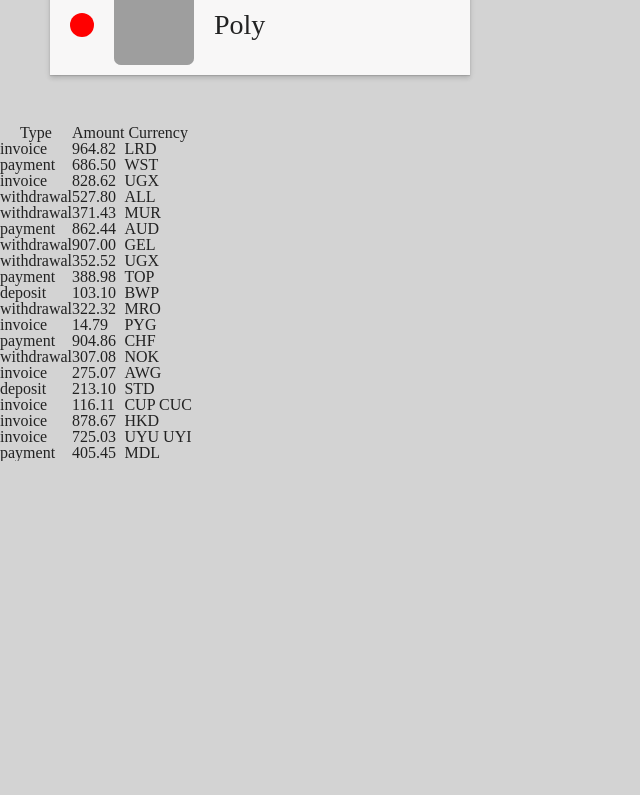
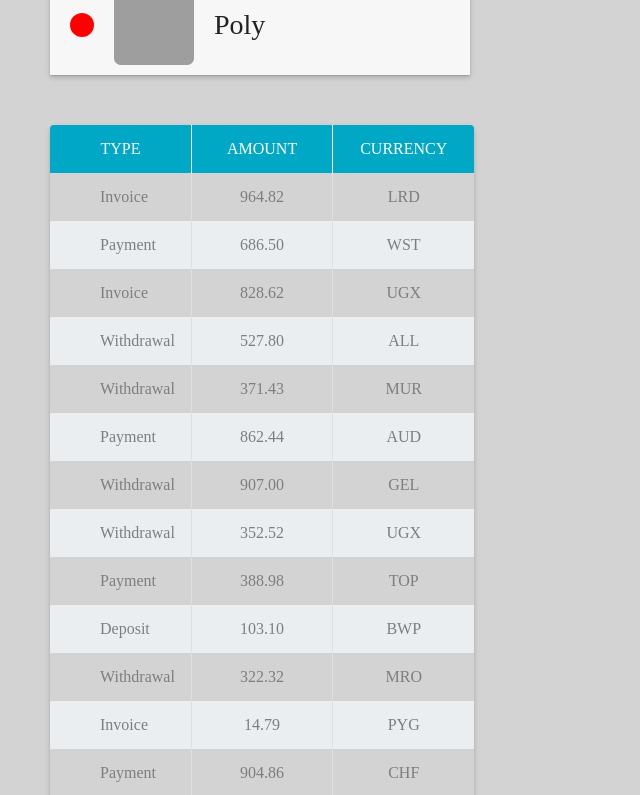
Before and after one commit to StasKazikin/goit-react-hw-01-components, a React (Create React App) app: page / in a window 1280 px wide. Shown: the part 1080-1875 px from the top of the page, without its empty margins (0-640 px from the left). Before the commit the page ends 1541 px from the top, so only its background shows below. Built offline with nearby package versions, Linux system fonts and the light colour scheme; grey boxes are pictures that could not be loaded.

Commit message:
стиль для 4 задания

```diff
--- /dev/null
+++ b/src/components/TransactionHistory/TransactionHistory.module.css
@@ -0,0 +1,64 @@
+.transactionHistory {
+  margin-left: 50px;
+  margin-bottom: 50px;
+  box-shadow: 0px 2px 6px rgba(0, 0, 0, 0.12), 0px 4px 4px rgba(0, 0, 0, 0.06),
+    0px 1px 1px rgba(0, 0, 0, 0.12);
+  border-spacing: 0px;
+  border-radius: 5px;
+}
+
+.transactionHistory thead {
+  text-transform: uppercase;
+  color: white;
+  background-color: rgb(0, 168, 197);
+}
+
+.transactionHistory th {
+  padding: 16px;
+}
+
+.transactionHistory th:nth-child(1) {
+  border-top-left-radius: 4px;
+}
+
+.transactionHistory th:nth-child(3) {
+  border-top-right-radius: 4px;
+}
+
+.transactionHistory thead th:nth-child(2) {
+  border-left: 1px solid #fff;
+  border-right: 1px solid #fff;
+}
+
+.transactionHistory tr:last-child td:nth-child(1) {
+  border-bottom-left-radius: 4px;
+}
+
+.transactionHistory tr:last-child td:nth-child(3) {
+  border-bottom-right-radius: 4px;
+}
+
+.transactionHistory tbody tr {
+  padding: 16px;
+  text-align: center;
+  color: rgb(126, 126, 126);
+}
+
+.transactionHistory tbody tr:nth-child(2n + 2) {
+  background-color: rgb(234, 238, 241);
+}
+
+.transactionHistory tbody td {
+  width: calc(100% / 3);
+}
+
+.transactionHistory tbody td:nth-child(1) {
+  padding: 16px;
+  padding-left: 50px;
+  text-align: left;
+}
+
+.transactionHistory tbody td:nth-child(2) {
+  border-left: 1px solid rgb(223, 223, 223);
+  border-right: 1px solid rgb(223, 223, 223);
+}
--- a/src/components/TransactionHistory/index.jsx
+++ b/src/components/TransactionHistory/index.jsx
@@ -1,8 +1,9 @@
 import PropTypes from 'prop-types';
+import s from './TransactionHistory.module.css';
 
 function TransactionHistory({ items }) {
   return (
-    <table className="transaction-history">
+    <table className={s.transactionHistory}>
       <thead>
         <tr>
           <th>Type</th>
@@ -14,7 +15,7 @@ function TransactionHistory({ items }) {
       <tbody>
         {items.map(({ id, type, amount, currency }) => (
           <tr key={id}>
-            <td>{type}</td>
+            <td>{type[0].toUpperCase() + type.slice(1)}</td>
             <td>{amount}</td>
             <td>{currency}</td>
           </tr>
```
